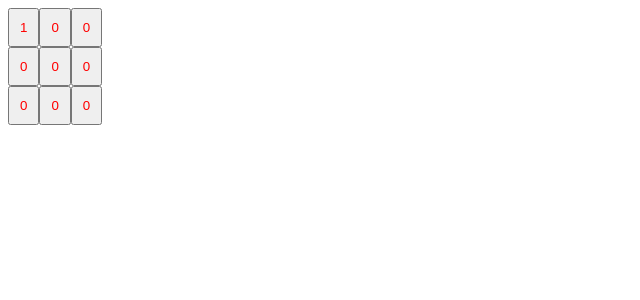
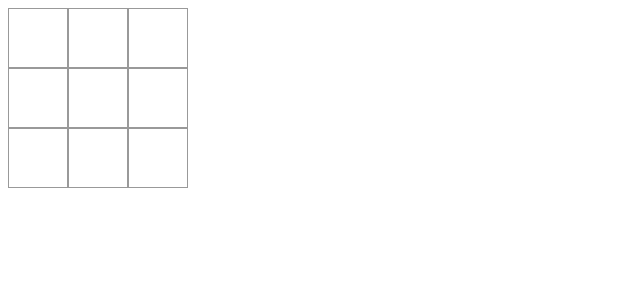
Before and after one commit to fujisecretview/tictactoe, a React (Vite) app: page / in a window 1280 px wide. Shown: the top 300 px of the page, without its empty margins (0-640 px from the left). Built offline with nearby package versions, Linux system fonts and the light colour scheme.

Commit message:
-added prettier confing -In Board.jsx added sqare state, handleClick function

```diff
--- a/package.json
+++ b/package.json
@@ -22,6 +22,7 @@
     "eslint-plugin-react-hooks": "^7.0.1",
     "eslint-plugin-react-refresh": "^0.4.24",
     "globals": "^16.5.0",
+    "prettier": "^3.8.1",
     "vite": "^7.3.1"
   }
 }
--- a/src/components/Board.jsx
+++ b/src/components/Board.jsx
@@ -1,25 +1,43 @@
-import Square from './Square'
+import { useState, useEffect } from 'react';
+import '../styles/components/board-row.css';
+import Square from './Square';
+
+// We pass an anonymous function because writing handleClick(i)
+// would execute the function immediately during render.
+// JavaScript evaluates expressions before passing them as props,
+// so handleClick(i) would run right away.
+// By wrapping it in () => handleClick(i), we pass a function reference
+// that will be executed later when the click event occurs.
 
 const Board = () => {
-  return(
+  const [squares, setSquares] = useState(Array(9).fill(''));
+
+  const handleClick = (i) => {
+    // creating copy of array becouse react is re render only when is changed reference
+    const nextSquare = squares.slice();
+    nextSquare[i] = 'X';
+    setSquares(nextSquare);
+  };
+
+  return (
     <>
-      <div>
-        <Square value={1}/>
-        <Square value={0}/>
-        <Square value={0}/>
+      <div className="board-row">
+        <Square value={squares[0]} onSquareClick={() => handleClick(0)} />
+        <Square value={squares[1]} onSquareClick={() => handleClick(1)} />
+        <Square value={squares[2]} onSquareClick={() => handleClick(2)} />
       </div>
-      <div>
-        <Square value={0}/>
-        <Square value={0}/>
-        <Square value={0}/>
+      <div className="board-row">
+        <Square value={squares[3]} onSquareClick={() => handleClick(3)} />
+        <Square value={squares[4]} onSquareClick={() => handleClick(4)} />
+        <Square value={squares[5]} onSquareClick={() => handleClick(5)} />
       </div>
-      <div>
-        <Square value={0}/>
-        <Square value={0}/>
-        <Square value={0}/>
+      <div className="board-row">
+        <Square value={squares[6]} onSquareClick={() => handleClick(6)} />
+        <Square value={squares[7]} onSquareClick={() => handleClick(7)} />
+        <Square value={squares[8]} onSquareClick={() => handleClick(8)} />
       </div>
     </>
-  )
-}
+  );
+};
 
-export default Board
+export default Board;
--- a/src/components/Square.jsx
+++ b/src/components/Square.jsx
@@ -1,7 +1,12 @@
-const Square = ({value}) => {
+import { useState, useEffect } from 'react';
+import '../styles/components/square.css';
+
+const Square = ({ value, onSquareClick }) => {
   return (
-    <button className='square'>{value}</button>
-  )
-}
+    <button onClick={onSquareClick} className="square">
+      {value}
+    </button>
+  );
+};
 
-export default Square
+export default Square;
--- /dev/null
+++ b/src/styles/components/board-row.css
@@ -0,0 +1,3 @@
+.board-row {
+  display: flex;
+}
--- a/src/styles/components/square.css
+++ b/src/styles/components/square.css
@@ -1,4 +1,9 @@
 .square {
-  padding: 10px ;
-  color: red;
+  width: 60px;
+  height: 60px;
+  border: 1px solid #999;
+  font-size: 24px;
+  font-weight: bold;
+  cursor: pointer;
+  background: white;
 }
```
Also changed, not shown: src/App.jsx (+4 -4 lines), 2 other files (tests, documents, lock files or other folders).
